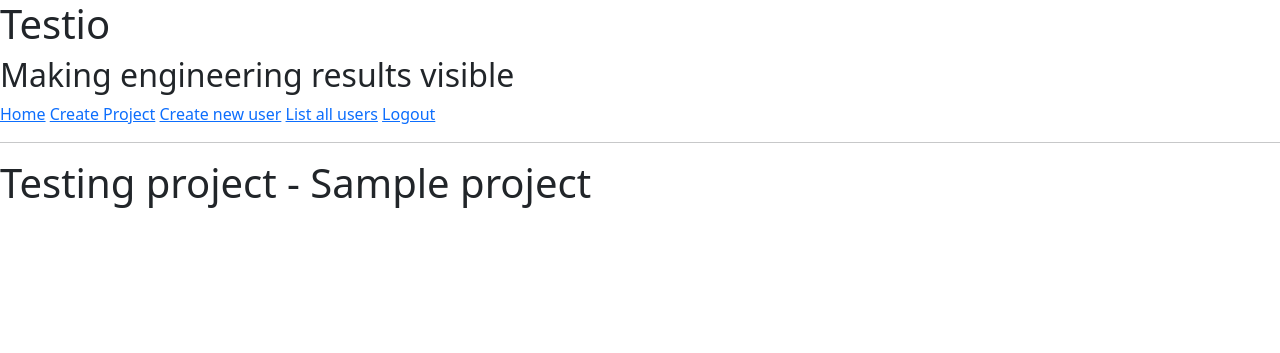
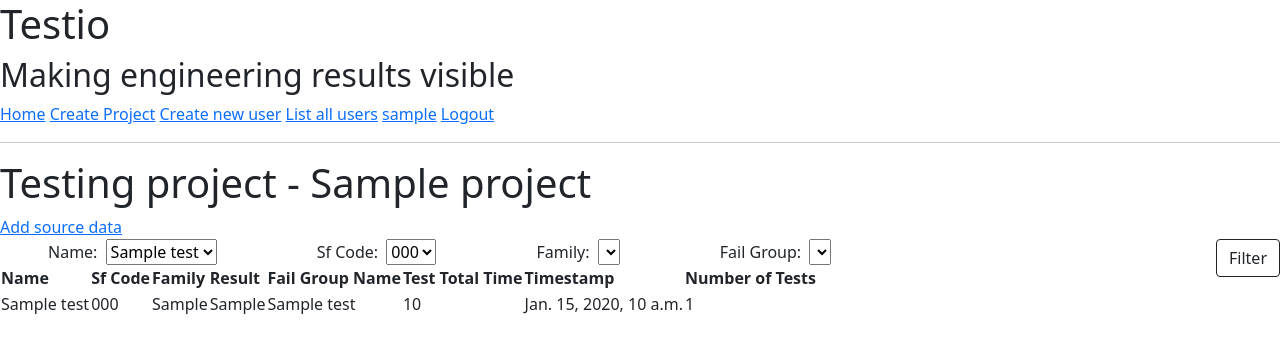
Before and after one commit to deketver/Testio, a Django app: page /project/1/ in a window 1280 px wide. Shown: the top 353 px of the page. Run offline with Django 4.2, Linux system fonts and the light colour scheme; a user stored in the database is signed in; tables that the repository leaves empty hold one stand-in row (values such as "Sample post"); lists and menus that the app fills with data are empty.

Commit message:
Files working, ready quering

```diff
--- a/base/templates/base/delete.html
+++ b/base/templates/base/delete.html
@@ -3,7 +3,7 @@
 {% block content %}
 <form method="POST" action="">
     {% csrf_token %}
-    <p>Are you sure you want to delete entire project "{{object}}" ? </p>
+    <p>Are you sure you want to delete "{{object}}" ? </p>
 
     <a href="{{request.META.HTTP_REFERER}}">Go Back</a>
     <input type="submit" value="Confirm" />
--- a/base/templates/base/home.html
+++ b/base/templates/base/home.html
@@ -6,14 +6,20 @@
 
 
 <div>
+    {% if not projects %}
+    <h5>You do not have permissions to see any project. Please contact your project supervisor.</h5>
+    {% else %}
     {% for project in projects%}
     <div>
         <h5>{{project.id}} -- <a href="{% url 'project' project.id %}">{{project.name}}</a></h5>
+        {%if request.user.is_superuser %}
         <a href="{% url 'update_project' project.id %}">Edit</a>
         <a href="{% url 'delete_project' project.id %}">Delete</a>
+        {% endif %}
         <hr>
     </div>
     {% endfor%}
+    {% endif %}
 </div>
 
 
--- a/base/templates/base/project_page.html
+++ b/base/templates/base/project_page.html
@@ -4,5 +4,81 @@
 
 <h1>Testing project - {{project.name}}</h1>
 
+{%if request.user.is_superuser %}
+
+<a href="{% url 'upload_data' project.id %}">Add source data</a>
+
+{% endif %}
+
+{% if data %}
+
+<form method="GET" action="{% url 'project' pk %}" class="mb-0">
+    <label  class = "ms-5 navlabel" for="">Name:</label>
+    <select class="ms-1 me-5 navselect " name="product" id="">
+        {% for name in names %}
+
+        <option value="{{ name.name }}">{{ name.name }}</option>
+
+        {% endfor %}
+    </select>
+
+    <label  class = "ms-5 navlabel" for="">Sf Code:</label>
+    <select class="ms-1 me-5 navselect" data-style="btn-primary" name="sfcode" id="">
+        {% for code in sfcodes %}
+
+        <option value="{{ code.sf_code }}">{{ code.sf_code }}</option>
+
+        {% endfor %}
+    </select>
+
+    <label  class = "ms-5 navlabel" for="">Family:</label>
+    <select class="ms-1 me-5 navselect " data-style="btn-primary" name="family" id="">
+
+    <label  class = "ms-5 navlabel" for="">Result:</label>
+    <select class="ms-1 me-5 navselect " data-style="btn-primary" name="status" id="">
+
+    <label  class = "ms-5 navlabel" for="">Fail Group:</label>
+    <select class="ms-1 me-5 navselect " data-style="btn-primary" name="failgroup" id="">
+
+        {% for i in f %}
+
+        <option value="{{ i }}">{{ i }}</option>
+
+        {% endfor %}
+    </select>
+
+    <input class="ms-5 btn btn-outline-dark p-auto float-md-end" type="submit" value="Filter">
+</form>
+
+<table>
+    <tr>
+        <th>Name</th>
+        <th>Sf Code</th>
+        <th>Family</th>
+        <th>Result</th>
+        <th>Fail Group Name</th>
+        <th>Test Total Time</th>
+        <th>Timestamp</th>
+        <th>Number of Tests</th>
+    </tr>
+    {% for part in data%}
+    <tr>
+    <td>{{ part.name }}</td>
+    <td>{{ part.sf_code }}</td>
+    <td>{{ part.family }}</td>
+    <td>{{ part.result }}</td>
+    <td>{{ part.fail_group_name }}</td>
+    <td>{{ part.test_total_time }}</td>
+    <td>{{ part.timestamp }}</td>
+    <td>{{ part.number_of_test }}</td>
+    </tr>
+    {% endfor %}
+</table>
+
+{% else %}
+
+<h5>No data have been added to this project yet.</h5>
+
+{% endif %}
 
 {% endblock %}
--- a/base/templates/base/see_visitors.html
+++ b/base/templates/base/see_visitors.html
@@ -10,6 +10,8 @@
         <th>Surname</th>
         <th>Username</th>
         <th>Visible projects</th>
+        <th>Edit user</th>
+        <th>Delete user</th>
     </tr>
     {% for visitor in visitors %}
     <tr>
@@ -19,6 +21,8 @@
         <td>{% for project in visitor.visible_test_projects.all %} {{project}};
             {% endfor%}
         </td>
+        <td> <a href="{% url 'update_visitor' visitor.id %}">Edit </a></td>
+        <td> <a href="{% url 'delete_visitor' visitor.id %}">Delete </a></td>
     </tr>
     {% endfor %}
 </table>
--- a/base/urls.py
+++ b/base/urls.py
@@ -8,10 +8,13 @@
     path('logout/', views.logout_user, name='logout'),
     path('create_visitor/', views.create_visitor, name='create_visitor'),
     path('update_visitor/<str:pk>/', views.update_visitor, name='update_visitor'),
+    path('delete_visitor/<str:pk>/', views.delete_visitor, name='delete_visitor'),
     path('create_project/', views.create_project, name='create_project'),
     path('update_project/<str:pk>/', views.update_project, name='update_project'),
     path('delete_project/<str:pk>/', views.delete_project, name='delete_project'),
     path('project/<str:pk>/', views.project, name='project'),
-    path('list_users', views.list_visitors, name='list_visitors')
+    path('list_users/', views.list_visitors, name='list_visitors'),
+    path('user_profile/<str:pk>/', views.show_profile, name='show_profile'),
+    path('upload_data/<str:pk>/', views.upload_data, name='upload_data'),
 
 ]
--- a/base/views.py
+++ b/base/views.py
@@ -3,14 +3,24 @@
 from django.contrib import messages
 from django.contrib.auth.models import User
 from .models import Visitor, Test_project, High_level_tests
-from django.http import HttpResponse
-from .forms import ProjectForm, VisitorForm
+from .forms import ProjectForm, VisitorForm, VisitorFormUser, VisitorFormUpdate, UploadFileForm
+from django.views.generic.edit import FormView
+from django.contrib.auth.decorators import user_passes_test
+from . data_load import load_file
 
 def home(request):
     projects = Test_project.objects.all()
-    context = {'projects': projects}
 
-    return render(request, 'base/home.html', context)
+    if request.user.is_superuser == False:
+        visitor = Visitor.objects.get(id=request.user.id)
+        field_object = Visitor._meta.get_field('visible_test_projects')
+        available_projects = field_object.value_from_object(visitor)
+        print(available_projects)
+        context = {'projects': available_projects}
+        return render(request, 'base/home.html', context)
+    else:
+        context = {'projects': projects}
+        return render(request, 'base/home.html', context)
 
 
 def logout_user(request):
@@ -42,14 +52,35 @@
     return render(request, 'base/login_autentizace.html', context)
 
 def project(request, pk):
+
+    product = request.GET.get('product') if request.GET.get('product') != None else ''
+    from_date = request.GET.get('from') if request.GET.get('from') != None else ''
+    until = request.GET.get('until') if request.GET.get('until') != None else ''
+
     project = Test_project.objects.get(id=pk)
-    # for i in rooms:
-    #     if i['id'] == int(pk):
-    #         room = i
-    context = {'project': project}
-    return render(request, 'base/project_page.html', context)
+    available_data = High_level_tests.objects.filter(project=pk)
 
+    distinct_names = High_level_tests.objects.all().values('name').distinct()
+    distinct_sf_codes = High_level_tests.objects.all().values('sf_code').distinct()
 
+    permission = request.user.is_superuser
+
+    context = {'project': project, 'data': available_data, 'pk': pk, 'names': distinct_names, 'sfcodes': distinct_sf_codes}
+
+    if permission==False:
+        visitor = Visitor.objects.get(id=request.user.id)
+        field_object = Visitor._meta.get_field('visible_test_projects')
+        available_projects = field_object.value_from_object(visitor)
+
+        for project in available_projects:
+            if project.id == int(pk):
+                print("Naslo se")
+                return render(request, 'base/project_page.html', context)
+        return redirect('home')
+    else:
+        return render(request, 'base/project_page.html', context)
+
+@user_passes_test(lambda u: u.is_superuser)
 def create_visitor(request):
     form = VisitorForm()
     if request.method == 'POST':
@@ -61,12 +92,13 @@
     context = {'form': form}
     return render(request, 'base/visitor_form.html', context)
 
+
 def update_visitor(request, pk):
     visitor = Visitor.objects.get(id=pk)
-    form = VisitorForm(instance=visitor) # davame do formulare rovnou predvyplnena data odpovidajiciho uzivatele
+    form = VisitorFormUpdate(instance=visitor) # davame do formulare rovnou predvyplnena data odpovidajiciho uzivatele
 
     if request.method == 'POST':
-        form = VisitorForm(request.POST, instance=visitor)
+        form = VisitorFormUpdate(request.POST, instance=visitor)
         if form.is_valid():
             form.save()
             return redirect('home')
@@ -74,7 +106,7 @@
     context = {'form': form}
     return render(request, 'base/visitor_form.html', context)
 
-
+@user_passes_test(lambda u: u.is_superuser)
 def create_project(request):
     form = ProjectForm()
     if request.method == 'POST':
@@ -85,6 +117,7 @@
     context = {'form': form}
     return render(request, 'base/testproject_form.html', context)
 
+@user_passes_test(lambda u: u.is_superuser)
 def update_project(request, pk):
     project = Test_project.objects.get(id=pk)
     form = ProjectForm(instance=project)
@@ -98,7 +131,7 @@
     context = {'form': form}
     return render(request, 'base/testproject_form.html', context)
 
-
+@user_passes_test(lambda u: u.is_superuser)
 def delete_project(request, pk):
     project = Test_project.objects.get(id=pk)
     if request.method == 'POST':
@@ -106,8 +139,87 @@
         return redirect('home')
     return render(request, 'base/delete.html', {'object': project})
 
+@user_passes_test(lambda u: u.is_superuser)
+def delete_visitor(request, pk):
+    visitor = Visitor.objects.get(id=pk)
+    if request.method == 'POST':
+        visitor.delete()
+        return redirect('home')
+    return render(request, 'base/delete.html', {'object': visitor})
+
+@user_passes_test(lambda u: u.is_superuser)
 def list_visitors(request):
     visitors = Visitor.objects.all()
     context = {'visitors': visitors}
     #print(visitors.visible_test_projects.all())
     return render(request, 'base/see_visitors.html', context)
+
+def show_profile(request, pk):
+    if request.user.is_superuser == False:
+        visitor = Visitor.objects.get(id=pk)
+        form = VisitorFormUser(instance=visitor) # davame do formulare rovnou predvyplnena data odpovidajiciho uzivatele
+
+        if request.method == 'POST':
+            form = VisitorFormUser(request.POST, instance=visitor)
+            if form.is_valid():
+                form.save()
+                return redirect('home')
+
+        if request.user.id != int(pk):
+            return redirect('home')
+
+        context = {'form': form}
+        return render(request, 'base/visitor_form.html', context)
+    else:
+        user = User.objects.get(id=pk)
+        form = VisitorFormUser(instance=user) # davame do formulare rovnou predvyplnena data odpovidajiciho uzivatele
+
+        if request.method == 'POST':
+            form = VisitorFormUser(request.POST, instance=user)
+            if form.is_valid():
+                form.save()
+                return redirect('home')
+
+        context = {'form': form}
+        return render(request, 'base/visitor_form.html', context)
+
+# class FileFieldFormView(FormView):
+#     def __init__(self):
+#         super().__init__()
+#         self.form_class = FileFieldForm
+#         self.template_name = 'upload_data.html'  # Replace with your template.
+#         self.success_url = 'home'  # Replace with your URL or reverse().
+
+#     def post(self, request=None, *args, **kwargs):
+#         form_class = self.get_form_class()
+#         form = self.get_form(form_class)
+#         files = request.FILES.getlist('file_field')
+#         if form.is_valid():
+#             for f in files:
+#                 print("Got file! Yeah!")
+#                 print(f)
+#             return self.form_valid(form)
+#         else:
+#             return self.form_invalid(form)
+
+def upload_data(request, pk):
+    form = UploadFileForm
+    if request.method == 'POST':
+
+        form = UploadFileForm(request.POST, request.FILES)
+        if form.is_valid():
+            filename = str(request.FILES['file'])
+            print(request.FILES['file'])
+            print(dir(request.FILES['file']))
+            case = Test_project.objects.get(id=pk)
+            #print(request.FILE.items)
+            #print(request.FILES['filename'])
+            load_file(filename, request.FILES['file'], case)
+            #for filename, file in request.FILES.iteritems():
+             #   name = request.FILES[filename].name
+             #   print(name)
+            print('POST and valid')
+            return redirect('project', pk=pk)
+
+    context = {'form': form}
+    return render(request, 'base/upload_data.html', context)
--- a/templates/navbar.html
+++ b/templates/navbar.html
@@ -17,11 +17,15 @@
 {%if request.user.is_authenticated %}
 
 <a href="{% url 'home' %}">Home</a>
+
+{%if request.user.is_superuser %}
 <a href="{% url 'create_project' %}">Create Project</a>
 <a href="{% url 'create_visitor' %}">Create new user</a>
 <a href="{% url 'list_visitors' %}">List all users</a>
+{% endif%}
 
-<a href="{% url 'logout' %}"> Logout </a>
+<a href="{% url 'show_profile' user.id %}">{{user.username}}</a>
+<a href="{% url 'logout' %}">Logout</a>
 
 {% else %}
 
```
Also changed, not shown: base/data_load.py (added, +61 -0 lines), base/forms.py (+14 -0 lines), base/templates/base/upload_data.html (added, +37 -0 lines), 1 other file.
